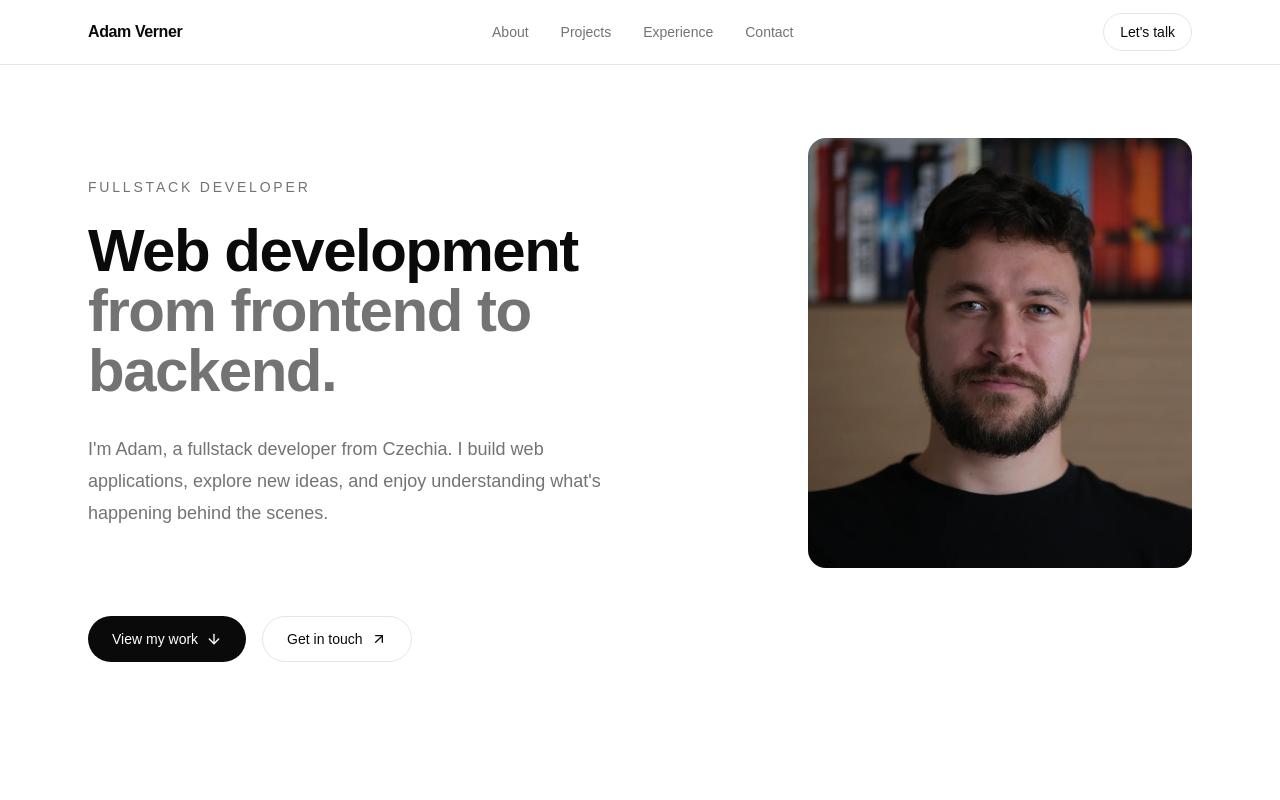
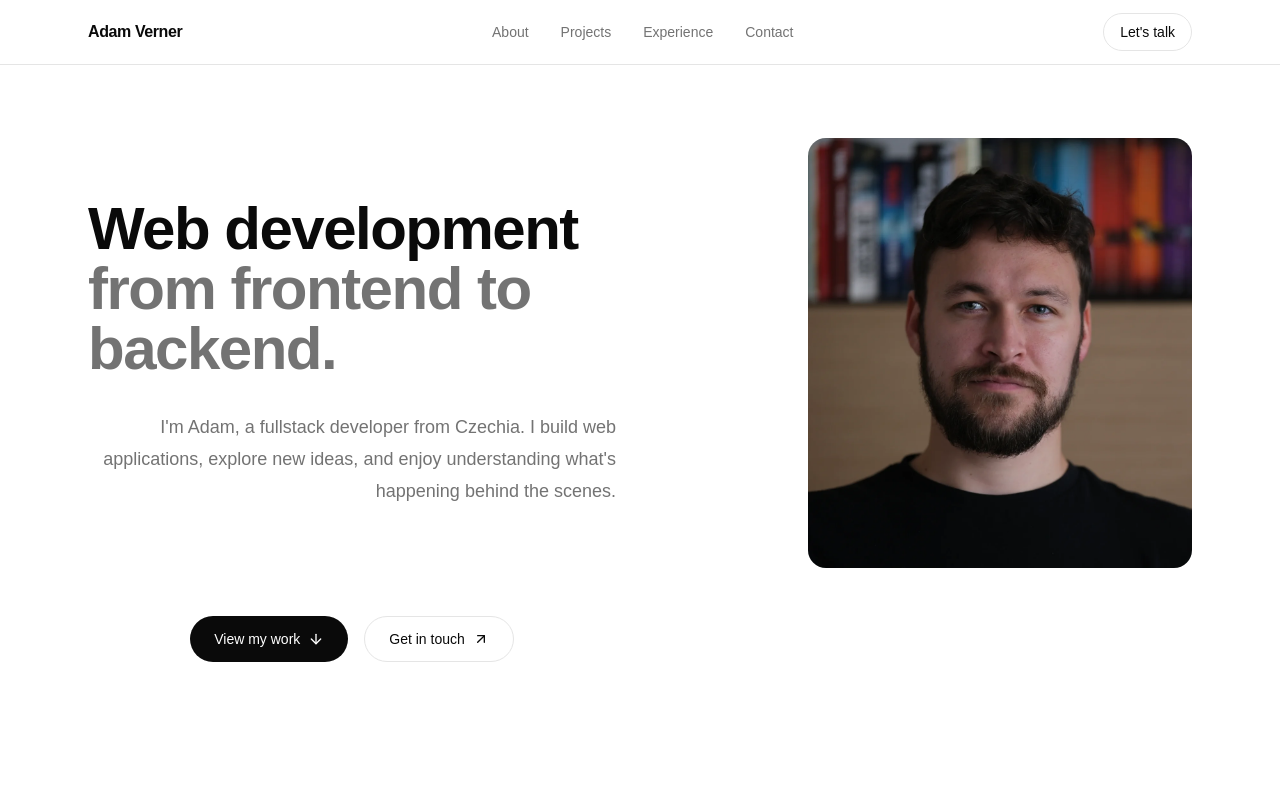
Before and after one commit to Verdanmaer/myPortfolio, a React (Vite) app: page / in a window 1280 px wide. Shown: the top 800 px of the page. Built offline with nearby package versions, Linux system fonts and the light colour scheme.

Commit message:
style: polish hero section

```diff
--- a/src/App.tsx
+++ b/src/App.tsx
@@ -87,10 +87,6 @@ function App() {
           <div className="mx-auto w-full max-w-6xl px-6 py-24 md:py-32">
             <div className="grid items-center gap-6 md:gap-12 md:grid-cols-2">
               <div>
-                <p className="mb-6 text-sm font-medium uppercase tracking-[0.2em] text-muted-foreground">
-                  Fullstack Developer
-                </p>
-
                 <h1 className="text-5xl font-bold tracking-tight sm:text-6xl md:text-6xl">
                   Web development
                   <span className="text-muted-foreground">
@@ -99,7 +95,7 @@ function App() {
                   </span>
                 </h1>
 
-                <p className="mt-8 max-w-2xl text-lg leading-8 text-muted-foreground">
+                <p className="mt-8 max-w-2xl text-lg leading-8 text-muted-foreground text-right">
                   I'm Adam, a fullstack developer from Czechia. I build web
                   applications, explore new ideas, and enjoy understanding
                   what's happening behind the scenes.
@@ -109,7 +105,7 @@ function App() {
               <div className="flex justify-center md:justify-end">
                 <ProfileImage />
               </div>
-              <div className="flex flex-wrap gap-4">
+              <div className="flex flex-wrap gap-4 justify-center">
                 <a
                   href="#projects"
                   className="inline-flex items-center gap-2 rounded-full bg-foreground px-6 py-3 text-sm font-medium text-background transition hover:opacity-80"
```
